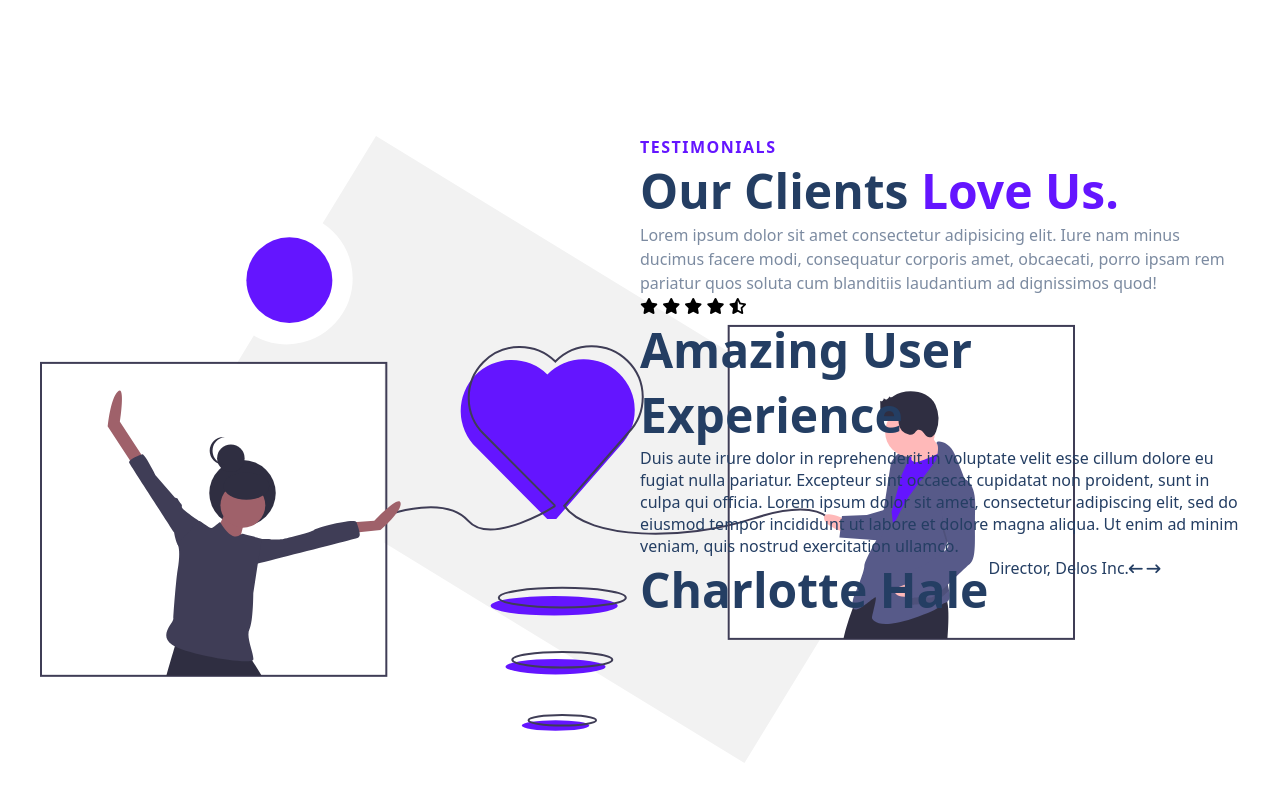
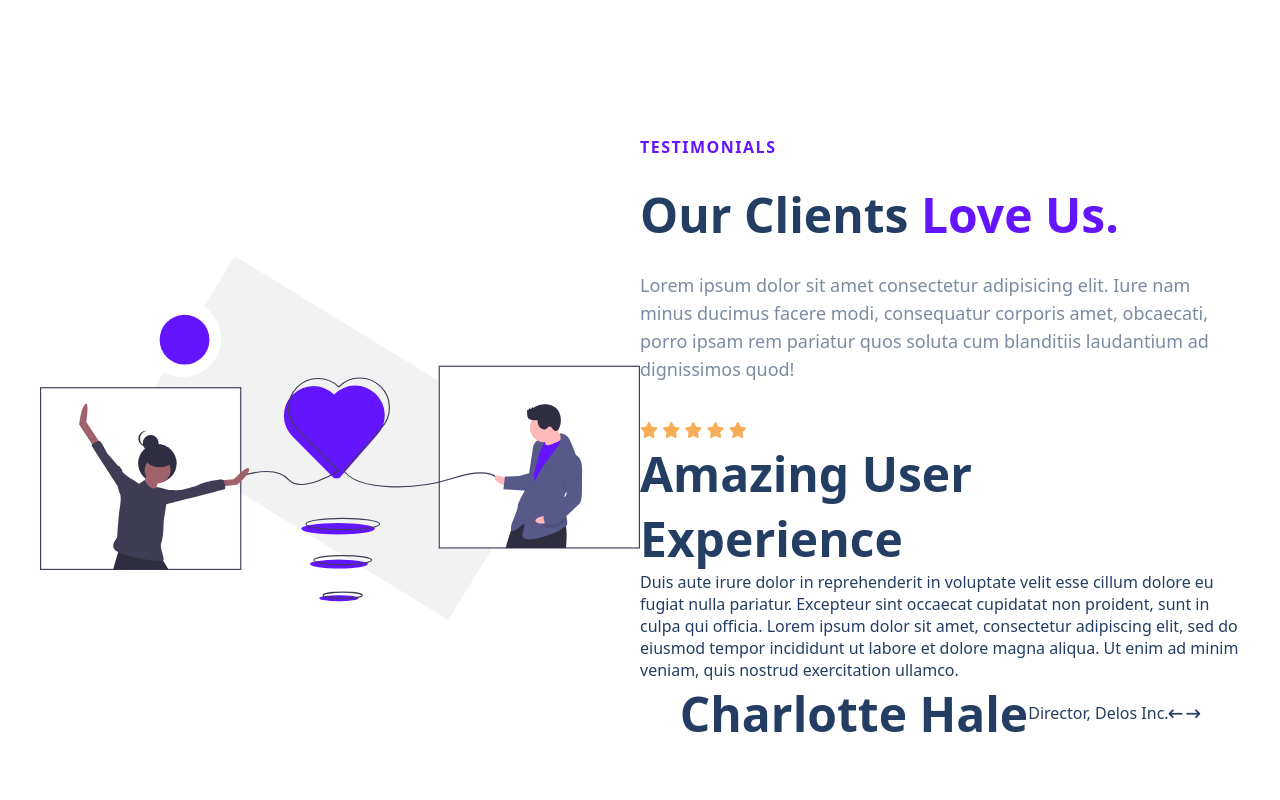
Before and after one commit to izerglee/Treact-project, a plain HTML site: page index.html in a window 1280 px wide. Shown: the part 5046-5846 px from the top of the page. Drawn offline with Linux system fonts and the light colour scheme.

Commit message:
css styling for testimonial section

```diff
--- a/index.html
+++ b/index.html
@@ -305,16 +305,16 @@
                     <div class="testimonial__img-container">
                     <img src="assets/testimonial__img.svg" class="testimonial__img" alt="">
                 </div>
-       <div class="testimonial-box">
+       <div class="testimonial__box">
                 <h5><span class="purple">TESTIMONIALS</span></h5>
         <h2 class="testimonial__title">Our Clients <span class="purple">Love Us.</span></h2>
-        <p class="testimonial__para text">Lorem ipsum dolor sit amet consectetur adipisicing elit. Iure nam minus ducimus facere modi, consequatur corporis amet, obcaecati, porro ipsam rem pariatur quos soluta cum blanditiis laudantium ad dignissimos quod!</p>
+        <p class="testimonial__para">Lorem ipsum dolor sit amet consectetur adipisicing elit. Iure nam minus ducimus facere modi, consequatur corporis amet, obcaecati, porro ipsam rem pariatur quos soluta cum blanditiis laudantium ad dignissimos quod!</p>
         <div class="star__list">
             <i class="fas fa-star"></i>
             <i class="fas fa-star"></i>
             <i class="fas fa-star"></i>
             <i class="fas fa-star"></i>
-            <i class="fas fa-star-half-alt"></i>
+            <i class="fas fa-star"></i>
 <h2 class="review__title">Amazing User Experience</h2>
 <p class="review__para">Duis aute irure dolor in reprehenderit in voluptate velit esse cillum dolore eu fugiat nulla pariatur. Excepteur sint occaecat cupidatat non proident, sunt in culpa qui officia. Lorem ipsum dolor sit amet, consectetur adipiscing elit, sed do eiusmod tempor incididunt ut labore et dolore magna aliqua. Ut enim ad minim veniam, quis nostrud exercitation ullamco.</p>
         <div class="review__container">
--- a/style.css
+++ b/style.css
@@ -699,8 +699,33 @@ TESTIMONIALS
 .testimonial__container,
 .review__container{
     display: flex;
+    justify-content: center;
+    align-items: center;;
 }
 
 .testimonial__img-container{
     width: 50%;
 }
+
+.testimonial__img{
+    width: 100%;
+}
+
+.testimonial__box{
+    width: 50%;
+}
+
+.testimonial__title{
+    margin: 24px 0;
+}
+
+.testimonial__para{
+    color:#7c8ba1 ;
+    margin-bottom: 36px;
+    font-size: 18px;
+    line-height: 28px;
+}
+
+.star__list{
+    color:#f6ad55;
+}
```
